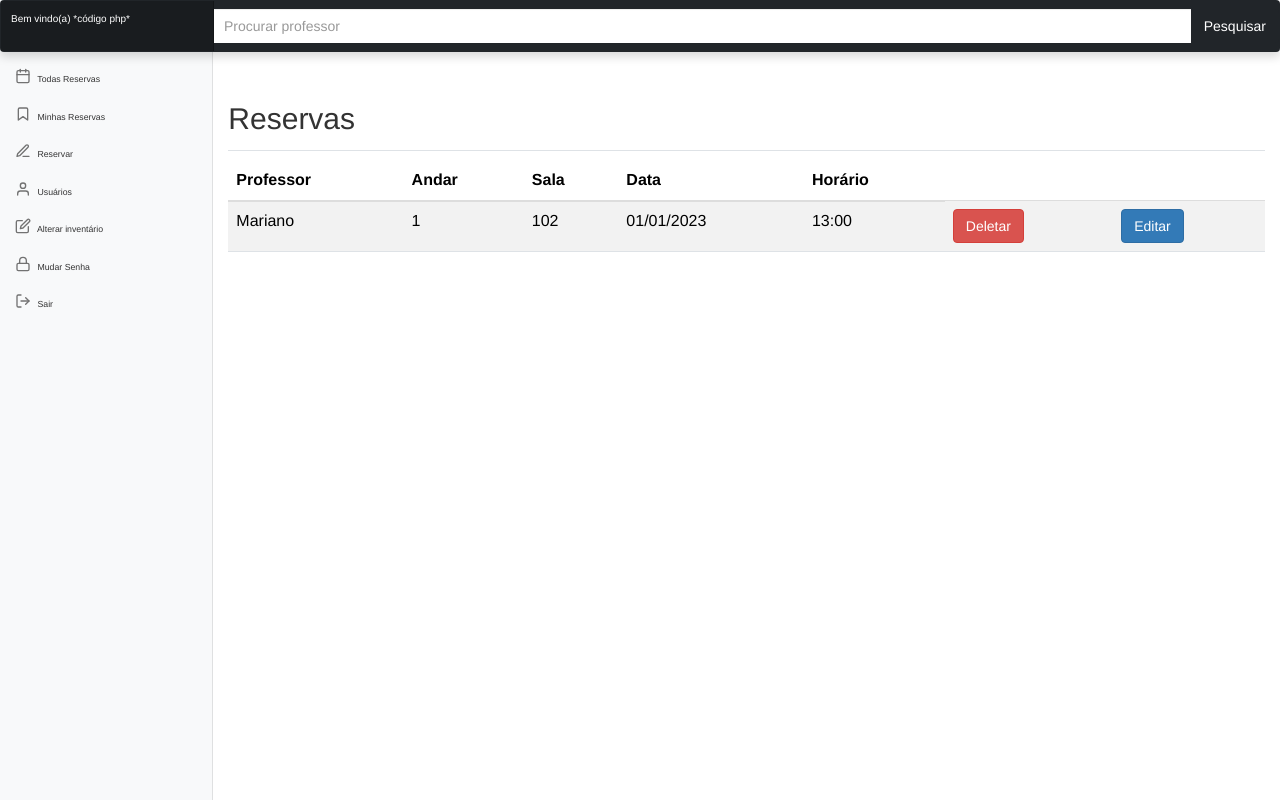
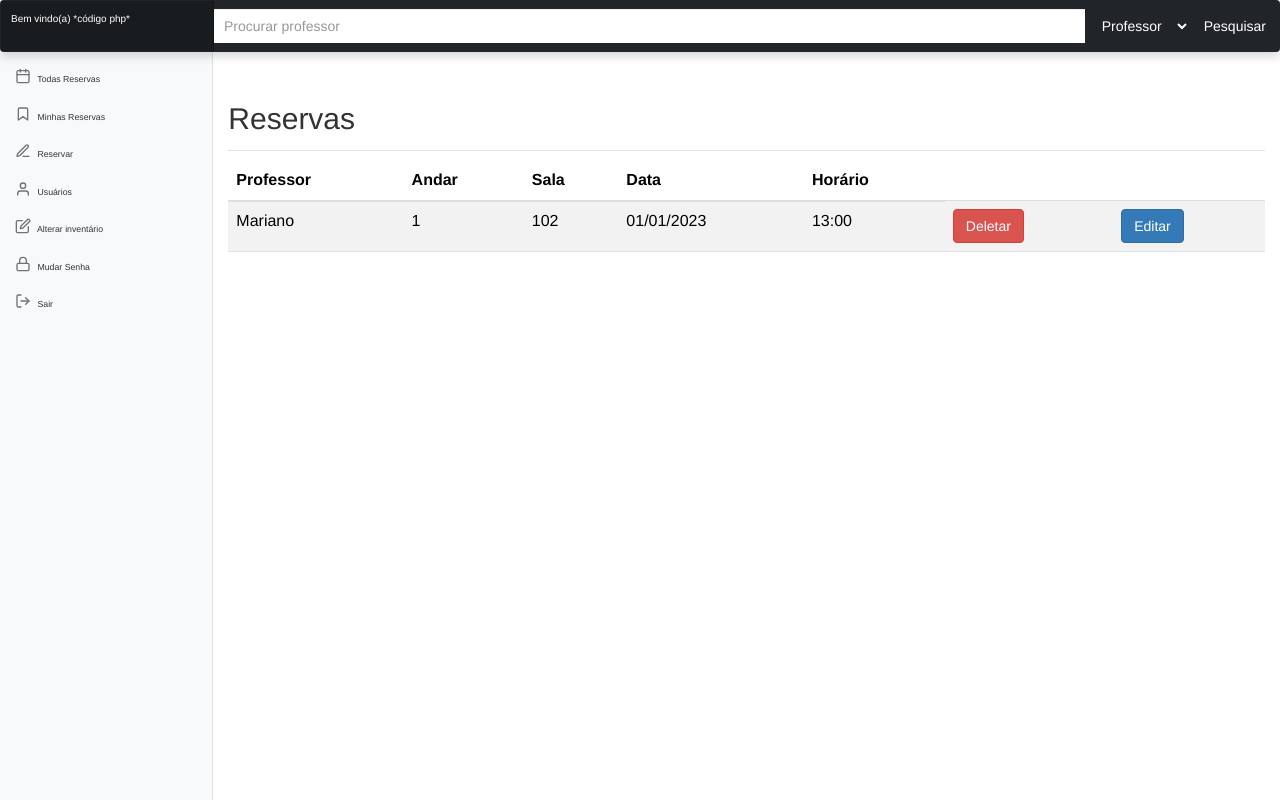
Before and after one commit to mariano07/Reservas_SENAC_1.0, a PHP site: page /dashboard_pedagogico.php in a window 1280 px wide. Run offline with PHP 8.4, Linux system fonts and the light colour scheme.

Commit message:
adição do dropdown

```diff
--- a/dashboard_pedagogico.php
+++ b/dashboard_pedagogico.php
@@ -63,27 +63,29 @@ if (isset($_POST['btn_pesquisar'])) {
   <title>Dashboard Pedagógico</title>
   <link rel="canonical" href="https://getbootstrap.com/docs/5.3/examples/dashboard/">
   <link href="https://cdn.jsdelivr.net/npm/bootstrap@5.3.0-alpha1/dist/css/bootstrap.min.css" rel="stylesheet" integrity="sha384-GLhlTQ8iRABdZLl6O3oVMWSktQOp6b7In1Zl3/Jr59b6EGGoI1aFkw7cmDA6j6gD" crossorigin="anonymous">
-
   <link href="../assets/dist/css/bootstrap.min.css" rel="stylesheet">
   <link href="css/dashboard.css" rel="stylesheet">
 </head>
 
 <body>
-  <form action="#" method="post">
   <header class="navbar navbar-dark sticky-top bg-dark flex-md-nowrap p-0 shadow">
     <a class="navbar-brand col-md-3 col-lg-2 me-0 px-3 fs-6" href="#">Bem vindo(a) *código php*</a>
     <button class="navbar-toggler position-absolute d-md-none collapsed" type="button" data-bs-toggle="collapse" data-bs-target="#sidebarMenu" aria-controls="sidebarMenu" aria-expanded="false" aria-label="Toggle navigation">
       <span class="navbar-toggler-icon"></span>
     </button>
     <input class="form-control form-control-white w-100 rounded-0 border-0" type="text" placeholder="Procurar professor" aria-label="Search">
+    <select class="btn btn-dark" name="filtro">
+      <option class="btn btn-dark" value="professores">Professor</option>
+      <option class="btn btn-dark" value="sala">Sala</option>
+      <option class="btn btn-dark" value="andar">Andar</option>
+      <option class="btn btn-dark" value="usuarios">Usuários</option>
+    </select>
     <div class="navbar-nav">
       <div class="nav-item text-nowrap">
-          <input type="hidden" name="pesquisa" id="pesquisa" value="depois eu penso nisso">
         <button type="submit" name="btn_pesquisar" class="btn btn-dark" onclick="Pesquisar()">Pesquisar</button>
       </div>
     </div>
   </header>
-  </form>
 
   <div class="container-fluid">
     <div class="row">
--- a/dashboard_professor.php
+++ b/dashboard_professor.php
@@ -24,6 +24,12 @@ session_start();
       <span class="navbar-toggler-icon"></span>
     </button>
     <input class="form-control form-control-white w-100 rounded-0 border-0" type="text" placeholder="Procurar sala" aria-label="Search">
+    <select class="btn btn-dark" name="filtro">
+      <option class="btn btn-dark" value="professores">Professor</option>
+      <option class="btn btn-dark" value="sala">Sala</option>
+      <option class="btn btn-dark" value="andar">Andar</option>
+      <option class="btn btn-dark" value="usuarios">Usuários</option>
+    </select>
     <div class="navbar-nav">
       <div class="nav-item text-nowrap">
         <a class="nav-link px-3" href="#">Procurar</a>
```
Also changed, not shown: dashboard_admin.php (+8 -2 lines), images/funnel-fill.svg (added). Lines whose indentation alone changed are shown as unchanged.
